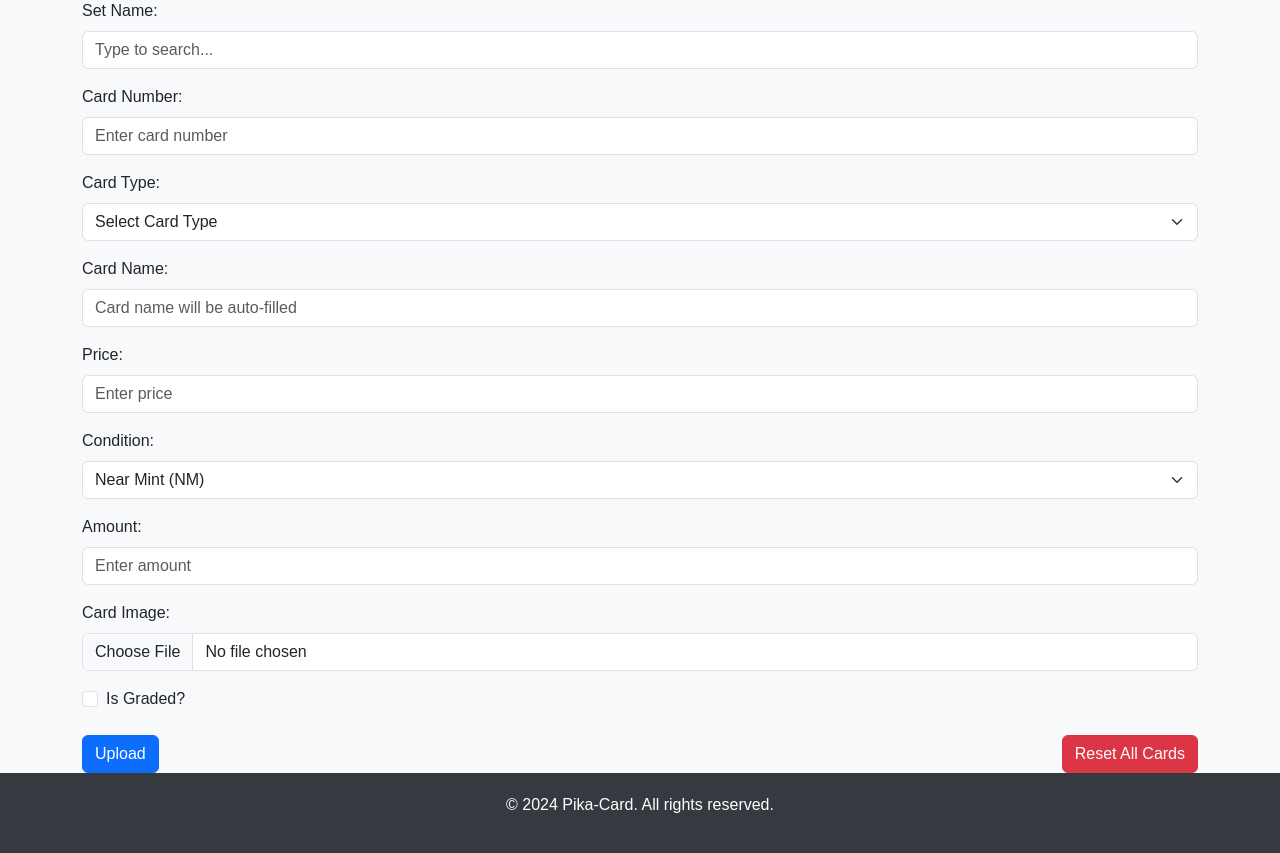
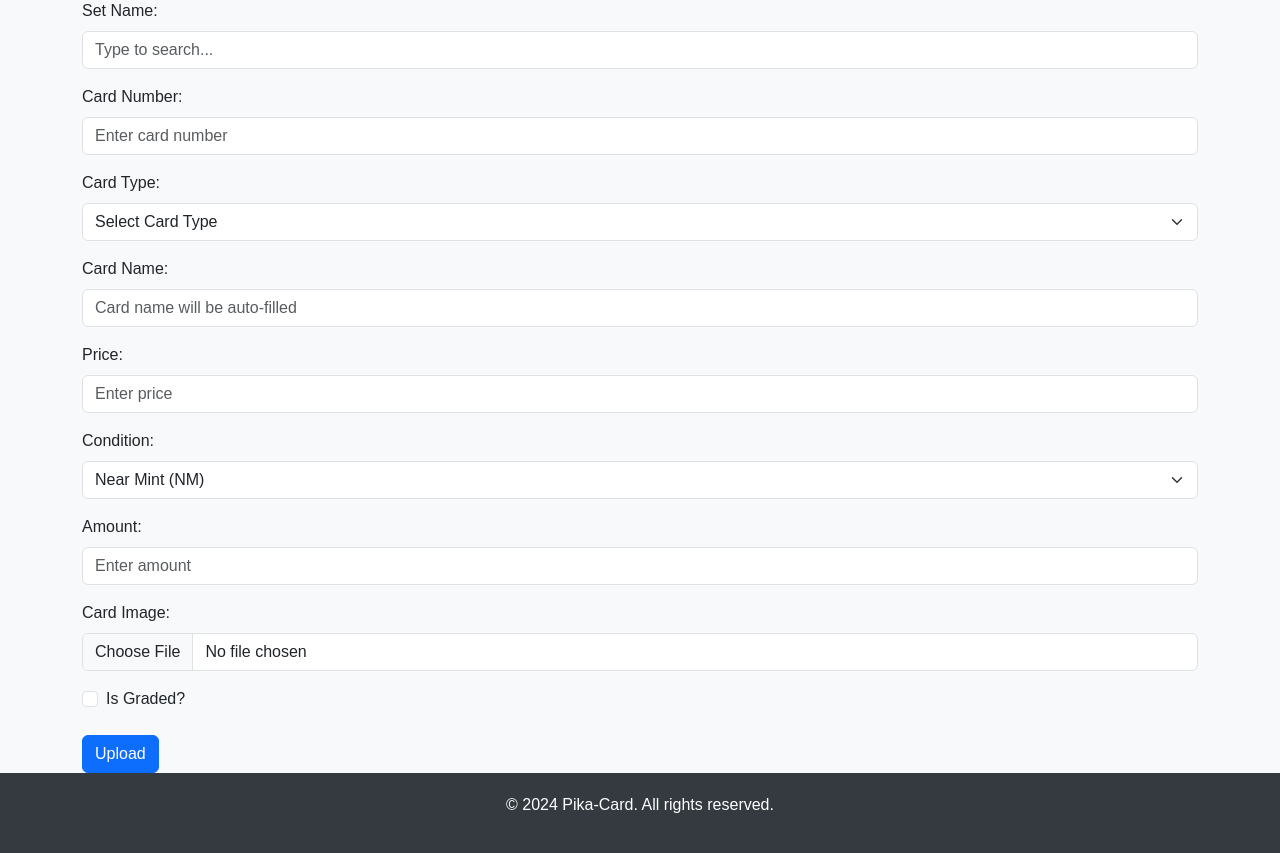
Before and after one commit to urkorenu/pokemon-shop, a Flask app: template app/templates/upload.html in a window 1280 px wide. Shown: the part 182-1035 px from the top of the page. Run offline with Flask 3, Linux system fonts and the light colour scheme; the template is opened without the code that fills it, so the values that code supplies are empty; some libraries are stand-ins or nearby versions.

Commit message:
Removed reset card option

```diff
--- a/app/templates/upload.html
+++ b/app/templates/upload.html
@@ -86,7 +86,6 @@
     <!-- Submit and Reset Buttons -->
     <div class="d-flex justify-content-between mt-4">
         <button type="submit" class="btn btn-primary">Upload</button>
-        <button type="button" id="reset_cards" class="btn btn-danger">Reset All Cards</button>
     </div>
 </form>
 
@@ -136,22 +135,5 @@
         const gradedFields = document.getElementById("graded_fields");
         gradedFields.style.display = this.checked ? "block" : "none";
     });
-
-    document.getElementById("reset_cards").addEventListener("click", async () => {
-        if (confirm("Are you sure you want to delete all cards and images?")) {
-            try {
-                const response = await fetch('/admin/reset_cards', { method: 'POST' });
-                if (response.ok) {
-                    alert("All cards and associated images have been deleted.");
-                    location.reload();
-                } else {
-                    const data = await response.json();
-                    alert(`Failed to reset cards: ${data.message}`);
-                }
-            } catch (error) {
-                console.error("Failed to reset cards:", error);
-            }
-        }
-    });
 </script>
 {% endblock %}
```
Also changed, not shown: app/routes/admin_routes.py (+2 -6 lines).
